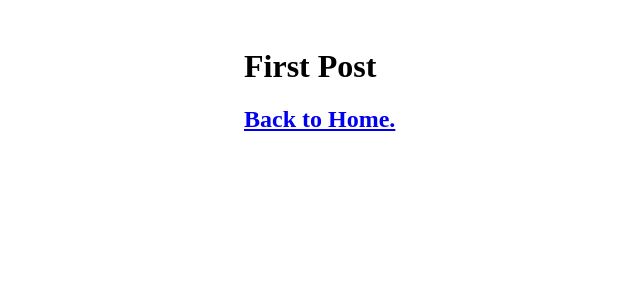
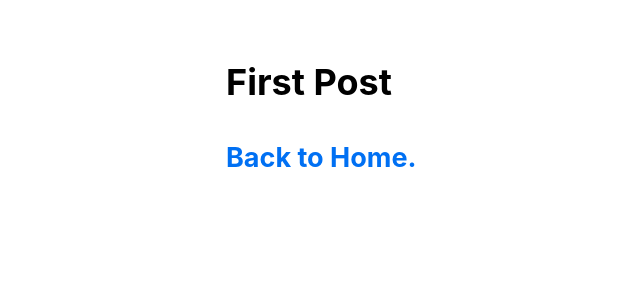
Before and after one commit to kyh174/next_js_tutorial, a Next.js app in the folder next_js_app/nextjs-blog/: page /posts/first-post in a window 1280 px wide. Shown: the top 300 px of the page, without its empty margins (108-748 px from the left). Built offline with nearby package versions, Linux system fonts and the light colour scheme.

Commit message:
0124_global css
- only import global.css in _app.js file

```diff
--- /dev/null
+++ b/next_js_app/nextjs-blog/pages/_app.js
@@ -0,0 +1,7 @@
+import '../styles/globals.css';
+
+export default function App({ Component, pageProps }) {
+  return (
+    <Component {...pageProps} />
+  );
+}
--- a/next_js_app/nextjs-blog/styles/globals.css
+++ b/next_js_app/nextjs-blog/styles/globals.css
@@ -2,37 +2,26 @@
 body {
   padding: 0;
   margin: 0;
-  font-family: Inter, -apple-system, BlinkMacSystemFont, Segoe UI, Roboto,
-    Oxygen, Ubuntu, Cantarell, Fira Sans, Droid Sans, Helvetica Neue, sans-serif;
-}
-
-a {
-  color: inherit;
-  text-decoration: none;
+  font-family: -apple-system, BlinkMacSystemFont, Segoe UI, Roboto, Oxygen, Ubuntu,
+    Cantarell, Fira Sans, Droid Sans, Helvetica Neue, sans-serif;
+  line-height: 1.6;
+  font-size: 18px;
 }
 
 * {
   box-sizing: border-box;
 }
 
+a {
+  color: #0070f3;
+  text-decoration: none;
+}
+
+a:hover {
+  text-decoration: underline;
+}
+
 img {
   max-width: 100%;
-  height: auto;
+  display: block;
 }
-
-h1,
-h2,
-p,
-ul {
-  margin: 0;
-}
-
-ul {
-  padding: 0;
-  list-style: none;
-}
-
-button {
-  padding: 0.5rem 1rem;
-  font-weight: bold;
-}
```
